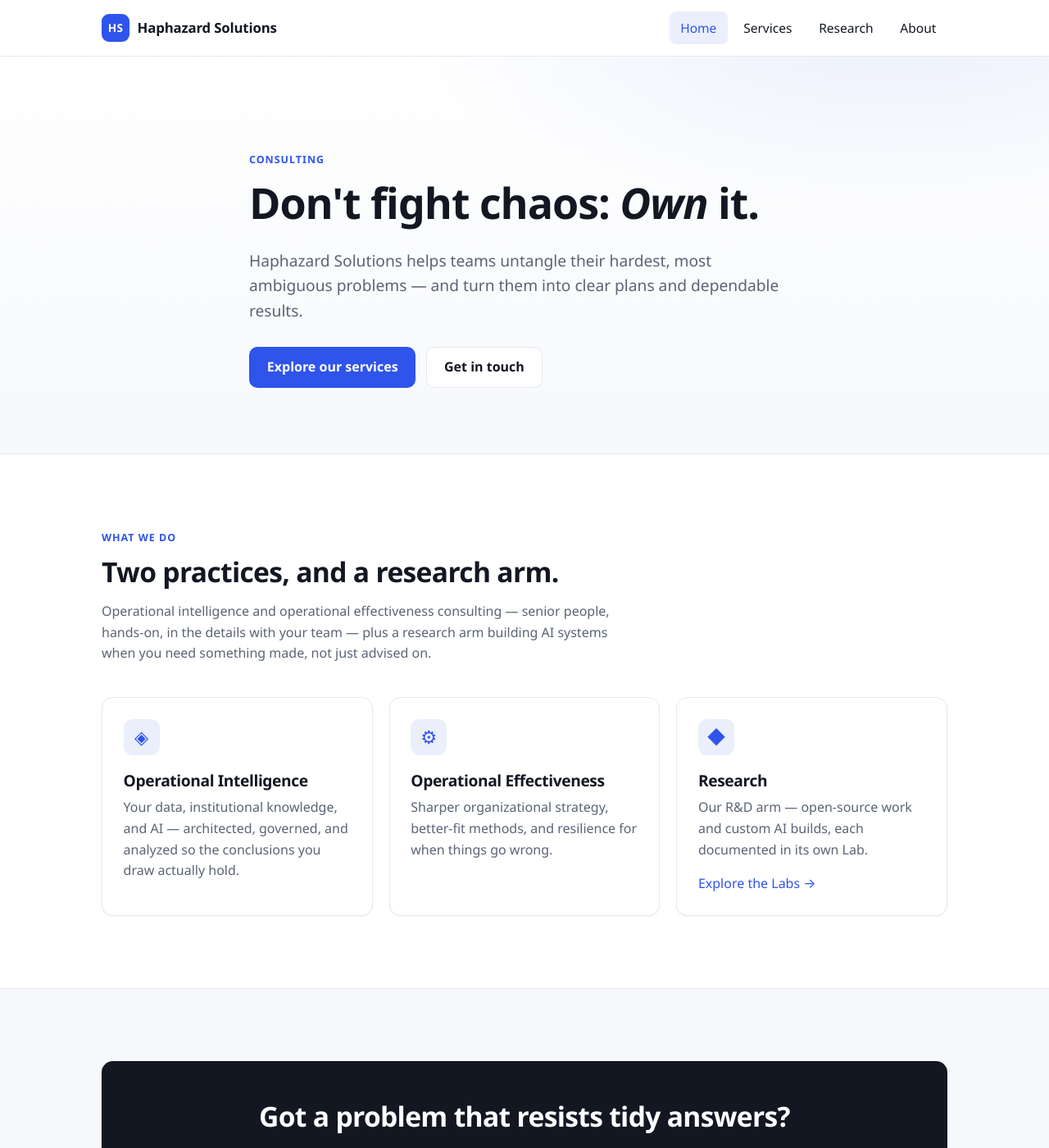
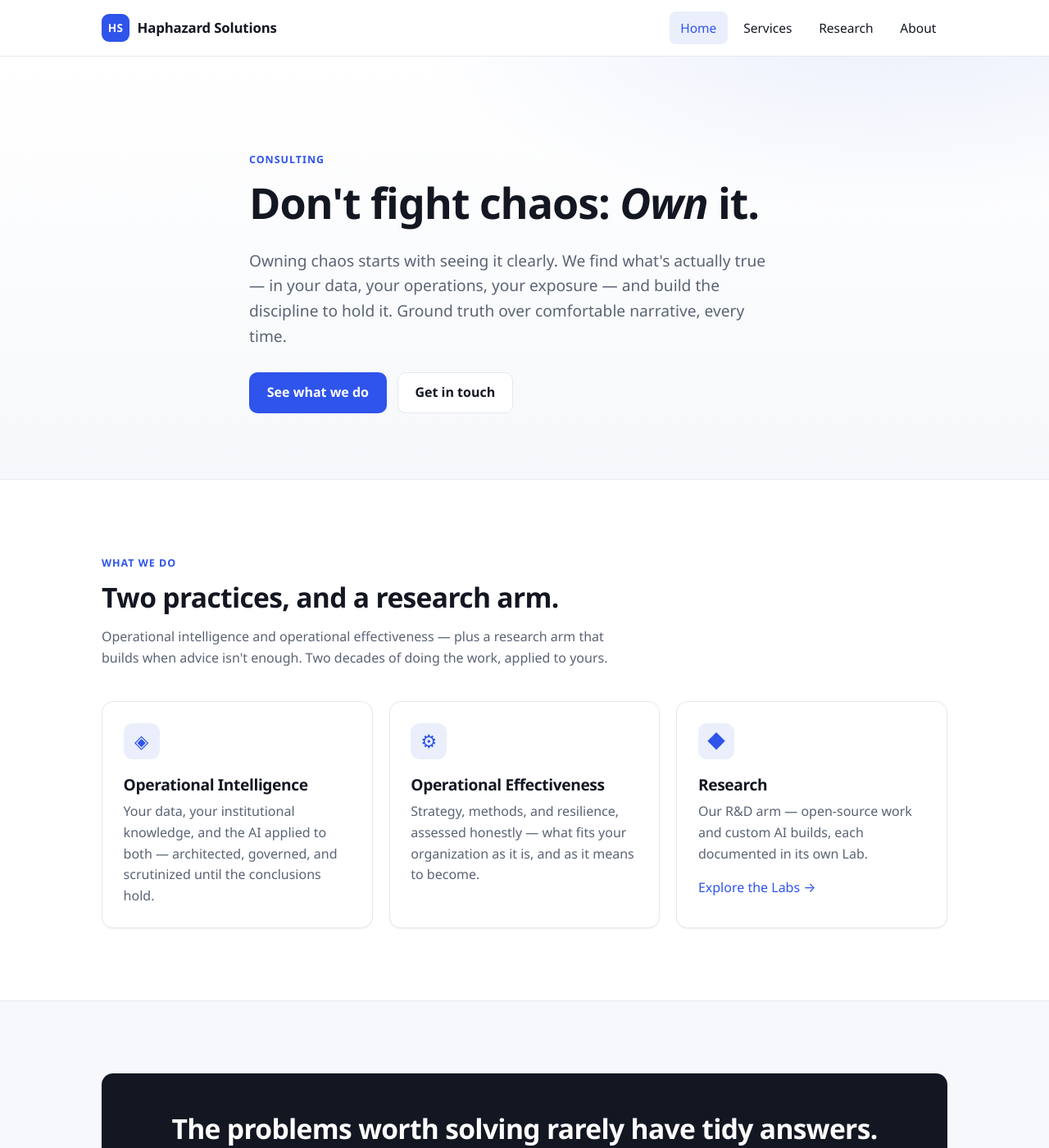
Before and after one commit to smearvox/haphazardsolutions.com, a Jekyll site: the page built from index.html, in a window 1280 px wide and 1400 px high. Shown: the whole window at 82% size. Built offline with Jekyll 4.4.1, drawn with Linux system fonts in a browser that asks for light colours; some of the changed text lies outside the part shown.

Commit message:
Tonal rewrite: home, services, research against the Voice brief
Replace the startup-casual register with the deliberate, evidence-first voice: ground-truth-over-signaling stance, unsentimental phrasing, no cutesy asides. Covers hero + CTA on home, both practice leads + CTA on services, the Research Hive page, and the NeuraQ Lab placeholder. About page still deferred (pinned).

Co-Authored-By: Claude Opus 4.8 <noreply@anthropic.com>

```diff
--- a/index.html
+++ b/index.html
@@ -1,7 +1,7 @@
 ---
 layout: default
 permalink: /
-description: Boutique consulting that turns messy, ambiguous problems into clear, dependable outcomes.
+description: Operational intelligence and operational effectiveness consulting. We find what's actually true in your data, operations, and risk — and build the discipline to hold it.
 ---
 
 <!-- ═══ HERO ═══ -->
@@ -10,11 +10,12 @@ description: Boutique consulting that turns messy, ambiguous problems into clear
     <span class="eyebrow">Consulting</span>
     <h1>Don't fight chaos: <em>Own</em> it.</h1>
     <p class="lead">
-      Haphazard Solutions helps teams untangle their hardest, most ambiguous
-      problems — and turn them into clear plans and dependable results.
+      Owning chaos starts with seeing it clearly. We find what's actually true —
+      in your data, your operations, your exposure — and build the discipline to
+      hold it. Ground truth over comfortable narrative, every time.
     </p>
     <div class="hero-actions">
-      <a class="btn btn-primary" href="{{ '/services/' | relative_url }}">Explore our services</a>
+      <a class="btn btn-primary" href="{{ '/services/' | relative_url }}">See what we do</a>
       <a class="btn btn-ghost" href="mailto:{{ site.email }}">Get in touch</a>
     </div>
   </div>
@@ -27,9 +28,9 @@ description: Boutique consulting that turns messy, ambiguous problems into clear
       <span class="eyebrow">What we do</span>
       <h2>Two practices, and a research arm.</h2>
       <p class="muted">
-        Operational intelligence and operational effectiveness consulting —
-        senior people, hands-on, in the details with your team — plus a research
-        arm building AI systems when you need something made, not just advised on.
+        Operational intelligence and operational effectiveness — plus a research
+        arm that builds when advice isn't enough. Two decades of doing the work,
+        applied to yours.
       </p>
     </div>
 
@@ -37,12 +38,12 @@ description: Boutique consulting that turns messy, ambiguous problems into clear
       <article class="card">
         <div class="card-icon" aria-hidden="true">◈</div>
         <h3>Operational Intelligence</h3>
-        <p class="muted">Your data, institutional knowledge, and AI — architected, governed, and analyzed so the conclusions you draw actually hold.</p>
+        <p class="muted">Your data, your institutional knowledge, and the AI applied to both — architected, governed, and scrutinized until the conclusions hold.</p>
       </article>
       <article class="card">
         <div class="card-icon" aria-hidden="true">⚙</div>
         <h3>Operational Effectiveness</h3>
-        <p class="muted">Sharper organizational strategy, better-fit methods, and resilience for when things go wrong.</p>
+        <p class="muted">Strategy, methods, and resilience, assessed honestly — what fits your organization as it is, and as it means to become.</p>
       </article>
       <article class="card">
         <div class="card-icon" aria-hidden="true">◆</div>
@@ -58,11 +59,11 @@ description: Boutique consulting that turns messy, ambiguous problems into clear
 <section class="section section-alt">
   <div class="container">
     <div class="cta">
-      <h2>Got a problem that resists tidy answers?</h2>
-      <p>That's our favorite kind. Tell us what you're wrestling with and we'll tell you how we'd approach it.</p>
+      <h2>The problems worth solving rarely have tidy answers.</h2>
+      <p>If that's the kind you're facing, describe it. You'll get a direct, unhedged read on how we'd actually approach it.</p>
       <div class="hero-actions" style="justify-content:center; margin-top:1.5rem;">
-        <a class="btn btn-primary" href="mailto:{{ site.email }}">Start a conversation</a>
-        <a class="btn btn-ghost" href="{{ '/about/' | relative_url }}">Meet the team</a>
+        <a class="btn btn-primary" href="mailto:{{ site.email }}">Get in touch</a>
+        <a class="btn btn-ghost" href="{{ '/about/' | relative_url }}">About</a>
       </div>
     </div>
   </div>
--- a/research/neuraq.html
+++ b/research/neuraq.html
@@ -20,8 +20,8 @@ description: NeuraQ — the neural request queueing and dispatch platform. Intel
     <!-- Empty Lab template. This is the scaffold for the NeuraQ Lab —
          project write-ups, progress notes, and releases will live here. -->
     <p class="muted">
-      Lab notebook coming soon. Entries, progress notes, and releases for NeuraQ
-      will be posted here.
+      The NeuraQ Lab notebook opens soon. Build notes, releases, and findings —
+      including the dead ends — will be posted here as the work proceeds.
     </p>
 
     <!-- Entry scaffold — duplicate per post:
```
Also changed, not shown: research/index.html (+8 -8 lines), services.html (+9 -9 lines).
